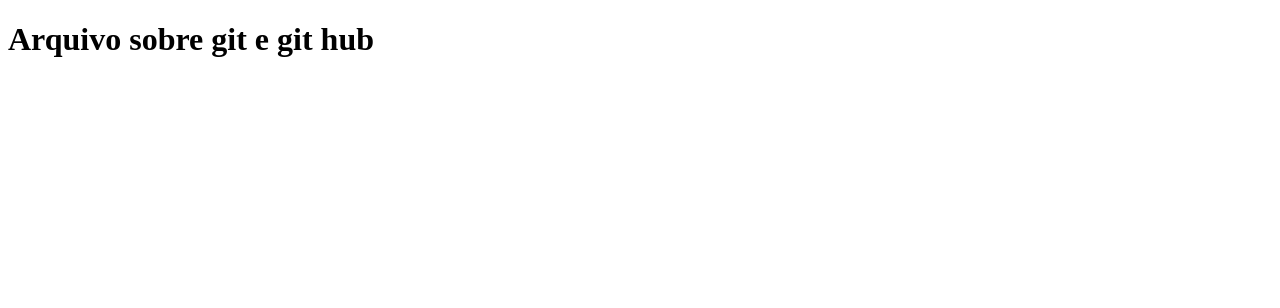
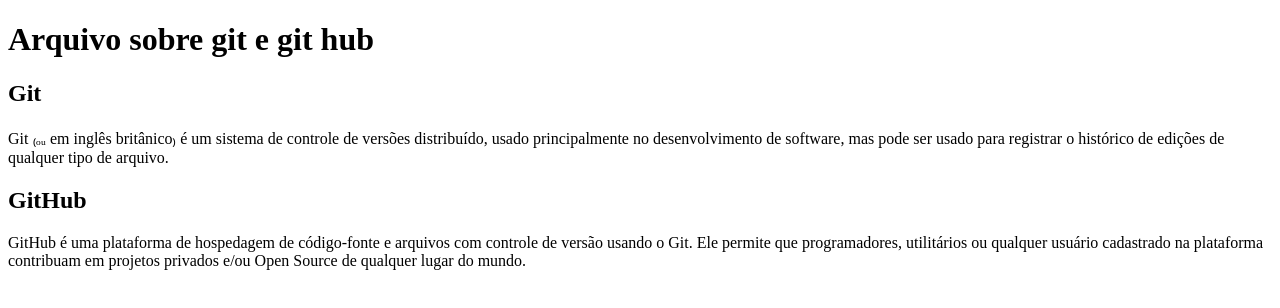
Before and after one commit to LuanFelipeCB/aulagitExerc, a plain HTML site: page index.html in a window 1280 px wide. Drawn offline with Linux system fonts and the light colour scheme.

Commit message:
Edição arquivo index.html

```diff
--- a/index.html
+++ b/index.html
@@ -1,12 +1,27 @@
 <!DOCTYPE html>
 <html lang="en">
+
 <head>
     <meta charset="UTF-8">
     <meta http-equiv="X-UA-Compatible" content="IE=edge">
     <meta name="viewport" content="width=device-width, initial-scale=1.0">
     <title>Document</title>
 </head>
+
 <body>
     <h1>Arquivo sobre git e git hub</h1>
+    <h2>Git</h2>
+    <p>
+        Git ₍ₒᵤ em inglês britânico₎ é um sistema de controle de versões distribuído, usado principalmente no
+        desenvolvimento de software, mas pode ser usado para registrar o histórico de edições de qualquer tipo de
+        arquivo.
+    </p>
+    <h2>GitHub</h2>
+    <p>
+        GitHub é uma plataforma de hospedagem de código-fonte e arquivos com controle de versão usando o Git.
+        Ele permite que programadores, utilitários ou qualquer usuário cadastrado na plataforma contribuam em
+        projetos privados e/ou Open Source de qualquer lugar do mundo.
+    </p>
 </body>
+
 </html>
```
